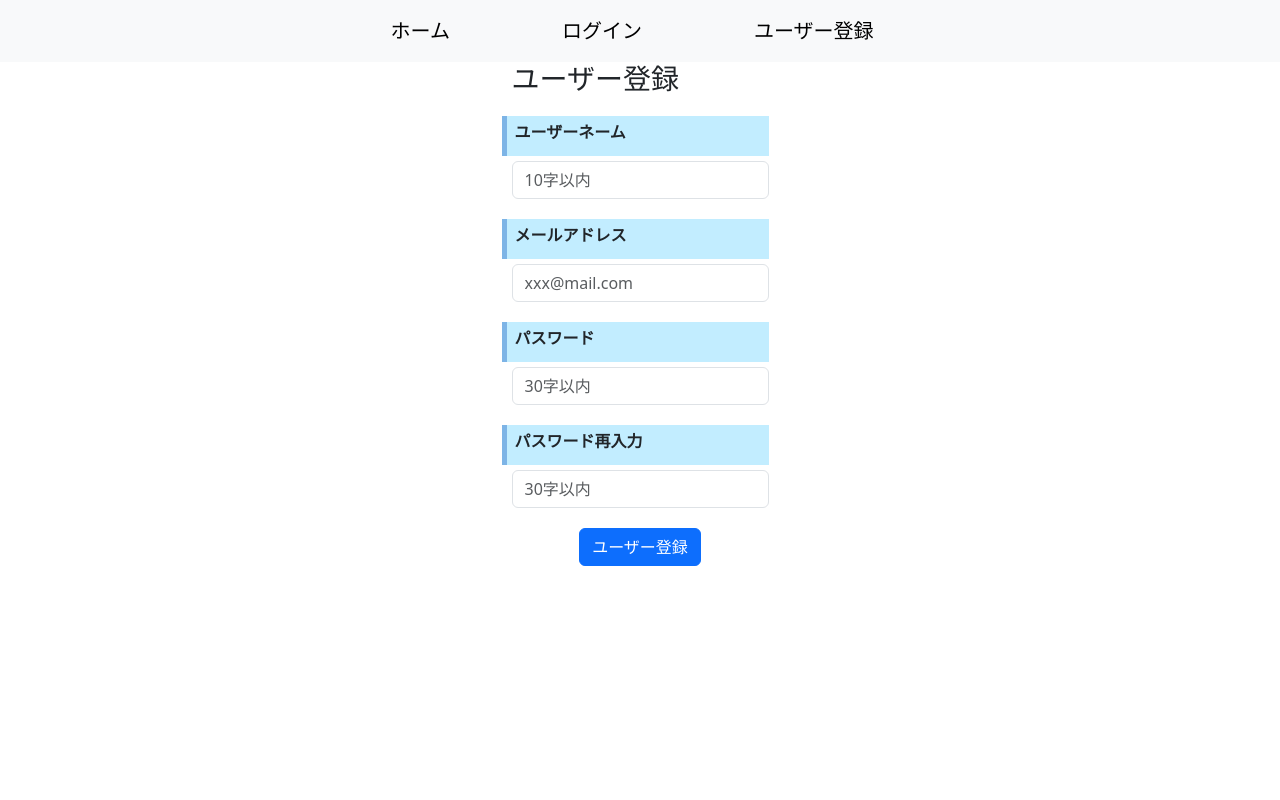
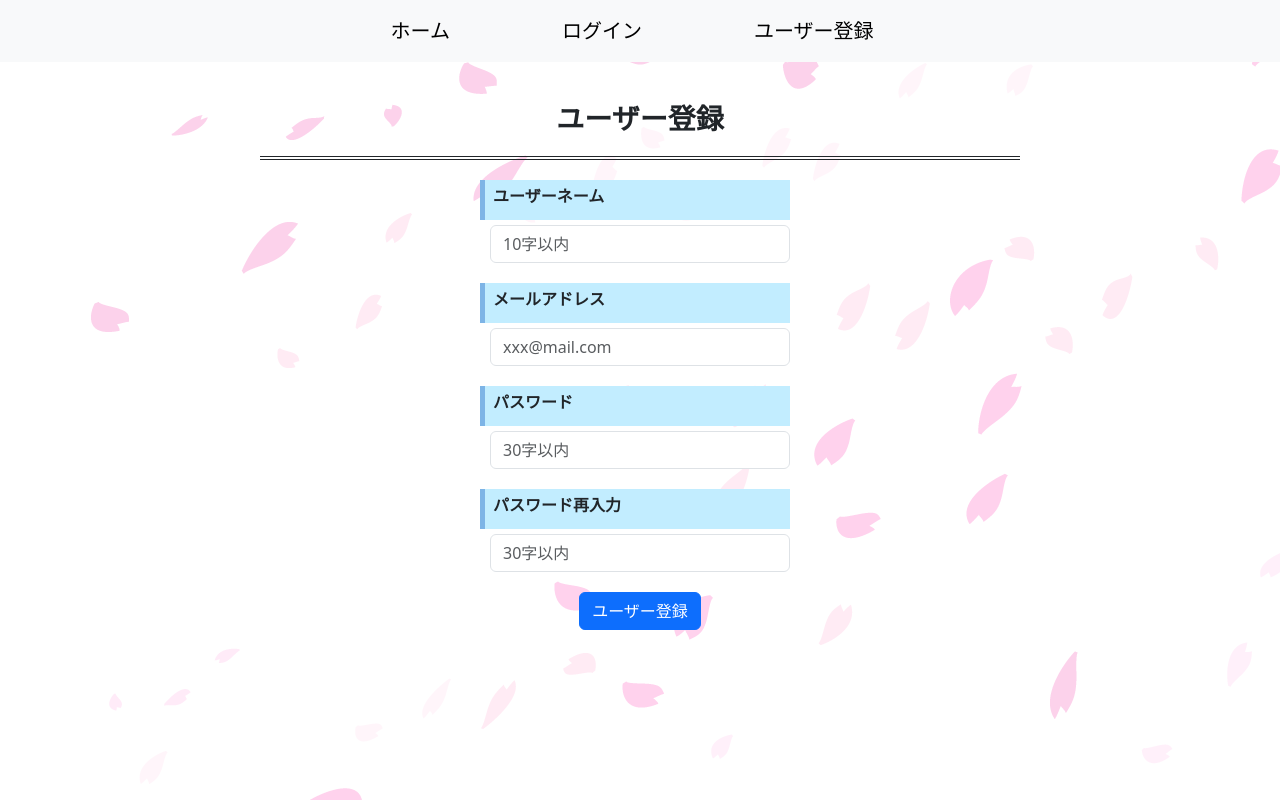
Before and after one commit to aonori103/goallist_alpha, a Django app: page /accounts/user_regist/ in a window 1280 px wide. Run offline with Django 5.2, Linux system fonts and the light colour scheme; tables that the repository leaves empty hold one stand-in row (values such as "Sample post"); some libraries are stand-ins or nearby versions.

Commit message:
20240614

```diff
--- /dev/null
+++ b/goallist_project/static/css/style.css
@@ -0,0 +1,83 @@
+.title-label {
+    font-size: 16px;
+    font-weight: bold;
+    border-left: solid 5px #7db4e6;
+    padding: 0.25em 0.5em;
+    margin: 20px 0px 5px -10px;
+    background: #c2edff;
+}
+.error-message{
+    color: red;
+}
+.page-title{
+    font-size: 28px;
+    font-weight: bold;
+    border-bottom: double 4px;
+    margin: 20px;
+    padding: 20px;
+    display: flex;
+    justify-content: center;
+    align-items: center;
+}
+.form-style{
+    max-width:300px;
+    margin:auto;
+}
+.button{
+    display: flex;
+    justify-content: center;
+    align-items: center;
+    margin: 20px 0px 80px 0px;
+}
+.button-home{
+    display: flex;
+    justify-content: center;
+    align-items: center;
+    margin: 40px 0px 40px 0px;
+}
+.button-pict{
+    font-size: 20px;
+    color :orange;
+    border-radius: 10px;
+    background-color: #ffedc2;
+    padding: 10px;
+}
+.home {
+    font-size: 18px;
+    margin: 20px 0px 0px 0px;
+    display: flex;
+    justify-content: center;
+    text-align:center;
+}
+.message-top{
+    margin-top: 20px;
+    margin-bottom: 10px;
+    text-align: center;
+}
+.background-home{
+    background-color: white;
+    background-image : url("/static/sakura_right.png");
+    background-repeat: no-repeat;
+    background-position: right top;
+    background-attachment: fixed;
+}
+.background-list{
+    background-color: white;
+    background-image : url("/static/sakura_no_ki.png");
+    background-repeat: no-repeat;
+    background-position: right bottom;
+    background-attachment: fixed;
+}
+.background-detail{
+    background-color: white;
+    background-image : url("/static/cosmos_left.png");
+    background-repeat: no-repeat;
+    background-position: left bottom;
+    background-attachment: fixed;
+}
+.background-pict{
+    background-color: white;
+    background-image : url("/static/sakura_pattern.png");
+    background-attachment: fixed;
+
+}
--- a/goallist_project/templates/base.html
+++ b/goallist_project/templates/base.html
@@ -1,10 +1,13 @@
 <!DOCTYPE html>
 <html lang='ja'>
-    <head>
+{% load static %}
+<head>
 <meta charset="UTF-8">
+<link rel="stylesheet" type="text/css" href="{% static 'css/style.css' %}">
 <link href="https://cdn.jsdelivr.net/npm/bootstrap@5.3.0/dist/css/bootstrap.min.css" rel="stylesheet" integrity="sha384-9ndCyUaIbzAi2FUVXJi0CjmCapSmO7SnpJef0486qhLnuZ2cdeRhO02iuK6FUUVM" crossorigin="anonymous">
 </head>
 <body>
+    <div>
         <nav class='navbar navbar-expand-lg navbar-light bg-light justify-content-center' style="padding:1rem 0;">
             <a class='navbar-brand' style="padding:0 3rem;" href="{% url 'accounts:home' %}">ホーム</a>
 
@@ -19,6 +22,7 @@
             <a class='navbar-brand' style="padding:0 3rem;" href="{% url 'accounts:user_regist' %}">ユーザー登録</a>
             {% endif %}
         </nav>
-        {% block content %}{% endblock %}
+    </div>
+    {% block content %}{% endblock %}
 </body>
 </html>
--- a/goallist_project/templates/user_regist.html
+++ b/goallist_project/templates/user_regist.html
@@ -1,18 +1,19 @@
 {% extends 'base.html' %}
+{% load static %}
 <head>
 <meta charset="UTF-8">
-<meta name="viewport" content="width=device-width, initial-scale=1.0">
+<link rel="stylesheet" type="text/css" href="{% static 'css/style.css' %}">
 <link rel="stylesheet" href="https://maxcdn.bootstrapcdn.com/bootstrap/3.3.7/css/bootstrap.min.css" integrity="sha384-BVYiiSIFeK1dGmJRAkycuHAHRg32OmUcww7on3RYdg4Va+PmSTsz/K68vbdEjh4u" crossorigin="anonymous">
 </head>
 
-<body>
 {% block content %}
-<div style="height: 400px; display: flex; justify-content: center; align-items: center;">
+<body class="background-home">
+<div style="margin: 0 auto; max-width: 800px;">
+
+    <h1 class="page-title">ユーザー登録</h1>
+
 <form method='POST' style="max-width:300px;margin:auto">
     {% csrf_token %}
-
-            <h1 class="h3 mb-3 fw-normal">ユーザー登録</h1>
-
             {% if form.non_field_errors %}
                 <div class="alert alert-danger">
                     {{ form.non_field_errors.as_text }}
@@ -20,49 +21,49 @@
             {% endif %}
 
             <div class="form-group">
-                <p style="font-size: 16px; font-weight: bold; border-left: solid 5px #7db4e6; padding: 0.25em 0.5em; margin: 20px 0px 5px -10px; background: #c2edff;">
+                <p class="title-label">
                     <label for="id_username" class="form-label">ユーザーネーム</label>
                 </p>
                 {{ form.username }}
                 {% if form.username.errors %}
-                    <div style="color:red;">{{ form.username.errors.as_text }}</div>
+                    <div class="error-message">{{ form.username.errors.as_text }}</div>
                 {% endif %}
             </div>
 
             <div class="form-group">
-                <p style="font-size: 16px; font-weight: bold; border-left: solid 5px #7db4e6; padding: 0.25em 0.5em; margin: 20px 0px 5px -10px; background: #c2edff;">
+                <p class="title-label">
                     <label for="id_address" class="form-label">メールアドレス</label>
                 </p>
                 {{ form.address }}
                 {% if form.address.errors %}
-                    <div style="color:red;">{{ form.address.errors.as_text }}</div>
+                    <div class="error-message">{{ form.address.errors.as_text }}</div>
                 {% endif %}
             </div>
 
             <div class="form-group">
-                <p style="font-size: 16px; font-weight: bold; border-left: solid 5px #7db4e6; padding: 0.25em 0.5em; margin: 20px 0px 5px -10px; background: #c2edff;">
+                <p class="title-label">
                     <label for="id_password" class="form-label">パスワード</label>
                 </p>
                 {{ form.password }}
                 {% if form.password.errors %}
-                    <div style="color:red;">{{ form.password.errors.as_text }}</div>
+                    <div class="error-message">{{ form.password.errors.as_text }}</div>
                 {% endif %}
             </div>
 
             <div class="form-group">
-                <p style="font-size: 16px; font-weight: bold; border-left: solid 5px #7db4e6; padding: 0.25em 0.5em; margin: 20px 0px 5px -10px; background: #c2edff;">
+                <p class="title-label">
                     <label for="id_confirm_password" class="form-label">パスワード再入力</label>
                 </p>
                 {{ form.confirm_password }}
                 {% if form.confirm_password.errors %}
-                    <div style="color:red;">{{ form.confirm_password.errors.as_text }}</div>
+                    <div class="error-message">{{ form.confirm_password.errors.as_text }}</div>
                 {% endif %}
             </div>
 
-        <div style="display: flex; justify-content: center; margin: 20px 0px 0px 0px; align-items: center;">
+        <div class="button">
             <input type='submit' class="btn btn-primary" value="ユーザー登録">
         </div>
 </form>
 </div>
+</body>
 {% endblock %}
-</body>
```
Also changed, not shown: goallist_project/templates/goal_delete.html (+9 -7 lines), goallist_project/templates/goal_detail.html (+9 -7 lines), goallist_project/templates/goal_edit.html (+11 -9 lines), goallist_project/templates/goal_list.html (+8 -7 lines), goallist_project/templates/goal_regist.html (+12 -9 lines), goallist_project/templates/home.html (+10 -7 lines), goallist_project/templates/pict_generate.html (+8 -7 lines), goallist_project/templates/user_edit.html (+17 -15 lines), goallist_project/templates/user_login.html (+11 -9 lines), goallist_project/static/cosmos_left.png (added), goallist_project/static/sakura_left.png (added), goallist_project/static/sakura_line.png (added), goallist_project/static/sakura_no_ki.png (added), goallist_project/static/sakura_pattern.png (added), 1 more files.
